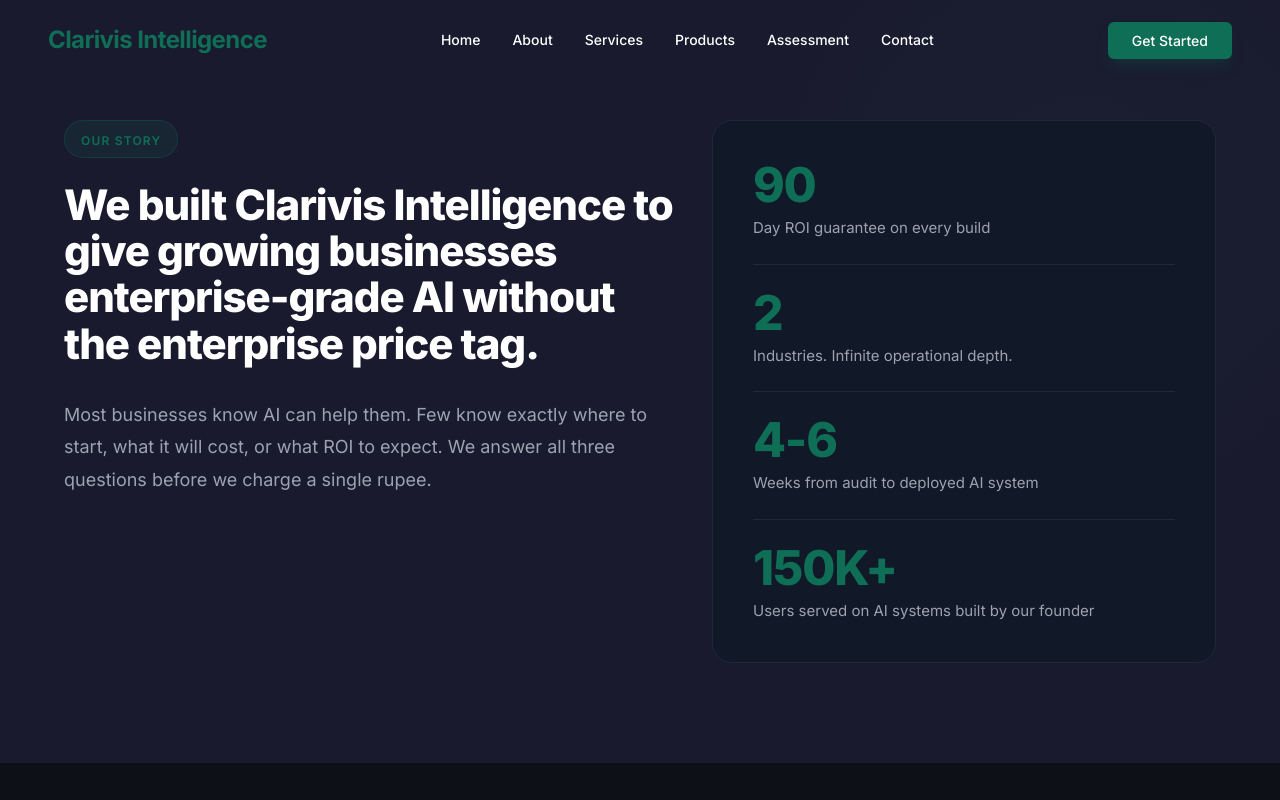
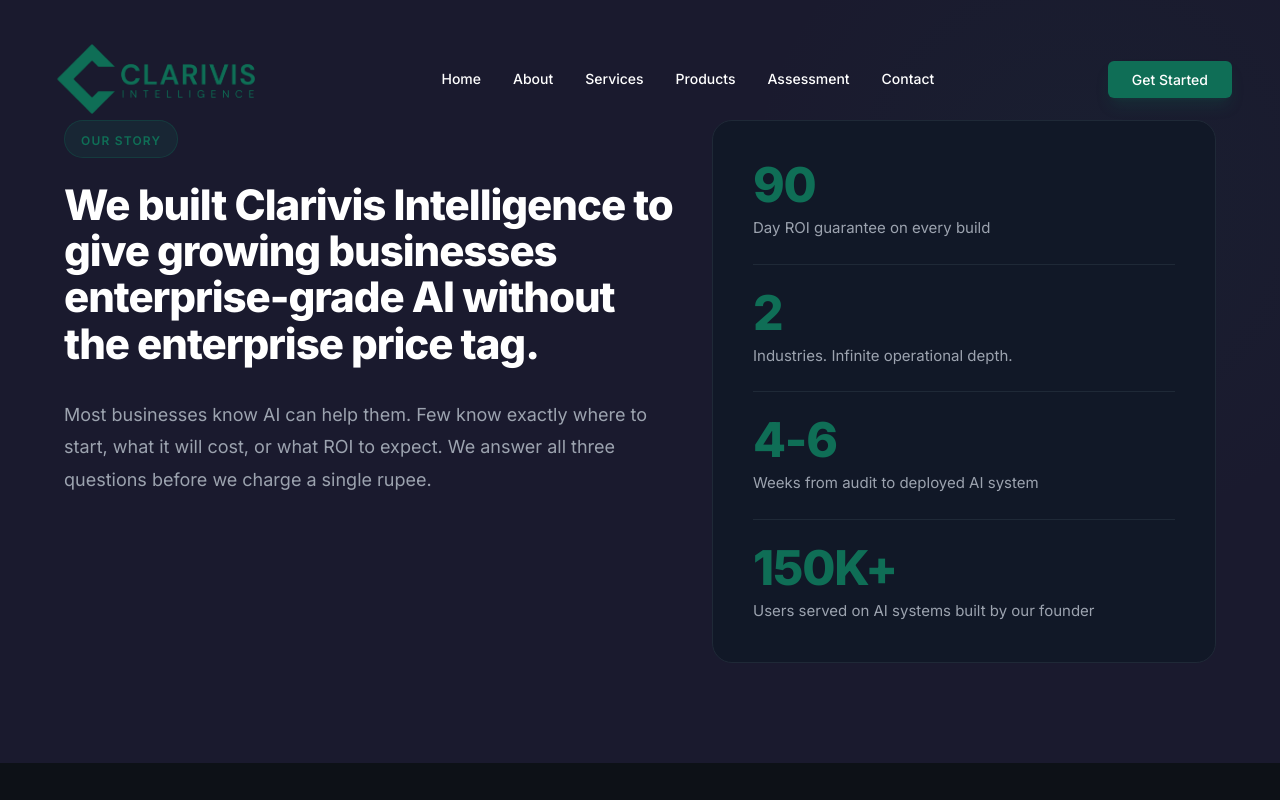
Before and after one commit to deeptanti/clarivis-website, a Next.js app: page /about in a window 1280 px wide. Shown: the top 800 px of the page. Built offline with nearby package versions, Linux system fonts and the light colour scheme.

Commit message:
Enlarge logo sizes in Navbar and Footer

```diff
--- a/src/components/layout/Footer.tsx
+++ b/src/components/layout/Footer.tsx
@@ -1,5 +1,6 @@
 import React from "react";
 import Link from "next/link";
+import Image from "next/image";
 
 export default function Footer() {
   const navLinks = [
@@ -18,7 +19,7 @@
           {/* Left Column: Brand */}
           <div className="flex flex-col space-y-4">
             <span className="text-[#0F6E56] font-bold text-2xl tracking-tight">
-              Clarivis Intelligence
+              <Image src='/images/logo.png' alt='Clarivis Intelligence' width={240} height={60} />
             </span>
             <p className="text-gray-400 text-sm leading-relaxed max-w-sm">
               Clarity in every decision. Intelligence in every system.
--- a/src/components/layout/Navbar.tsx
+++ b/src/components/layout/Navbar.tsx
@@ -2,6 +2,7 @@
 
 import React, { useState, useEffect } from "react";
 import Link from "next/link";
+import Image from "next/image";
 import { motion, AnimatePresence } from "framer-motion";
 import { Menu, X } from "lucide-react";
 
@@ -41,7 +42,7 @@
             href="/"
             className="text-[#0F6E56] font-bold text-2xl tracking-tight z-50 relative"
           >
-            Clarivis Intelligence
+            <Image src='/images/logo.png' alt='Clarivis Intelligence' width={220} height={55} priority />
           </Link>
 
           {/* Desktop Navigation */}
```
Also changed, not shown: public/images/logo.png (added).
